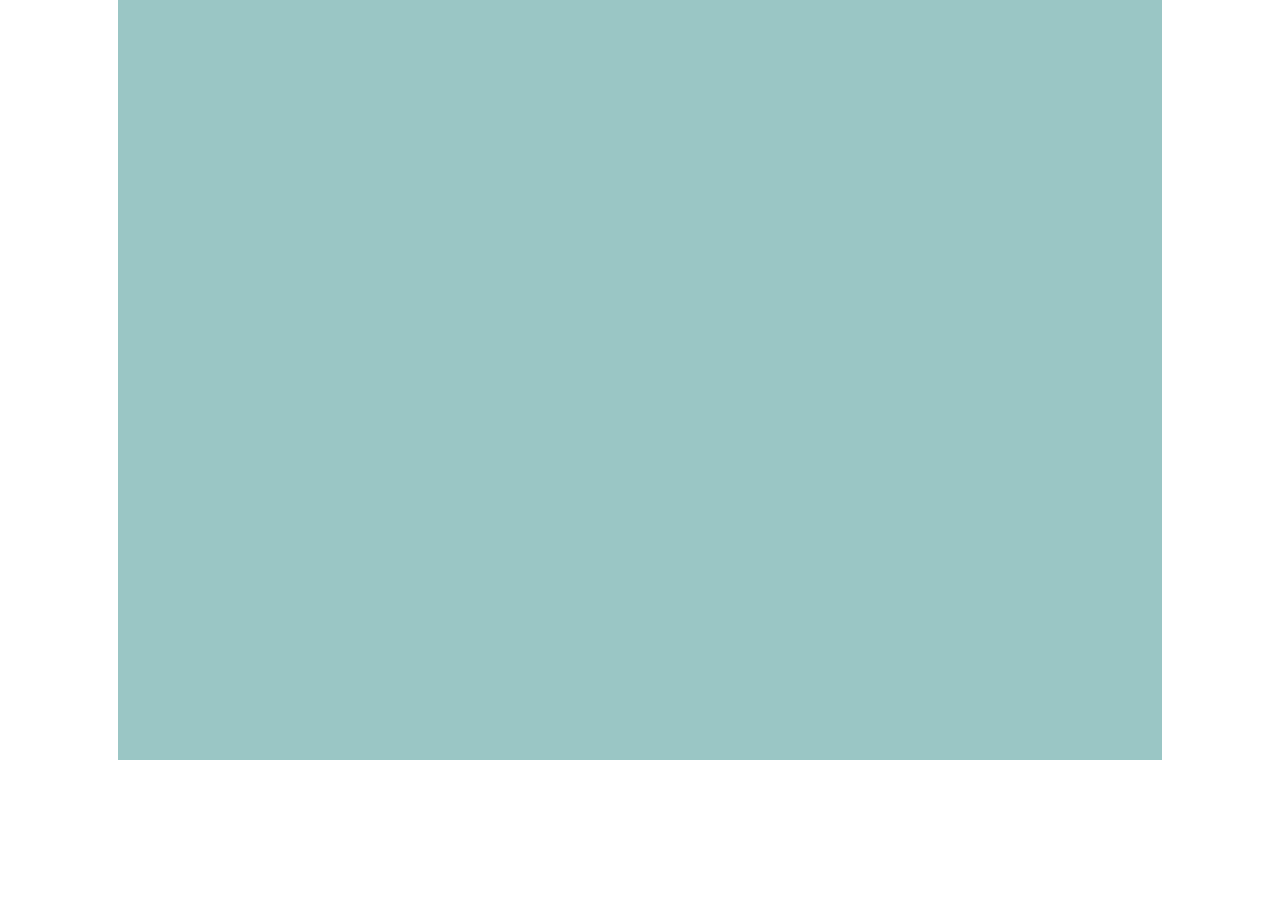
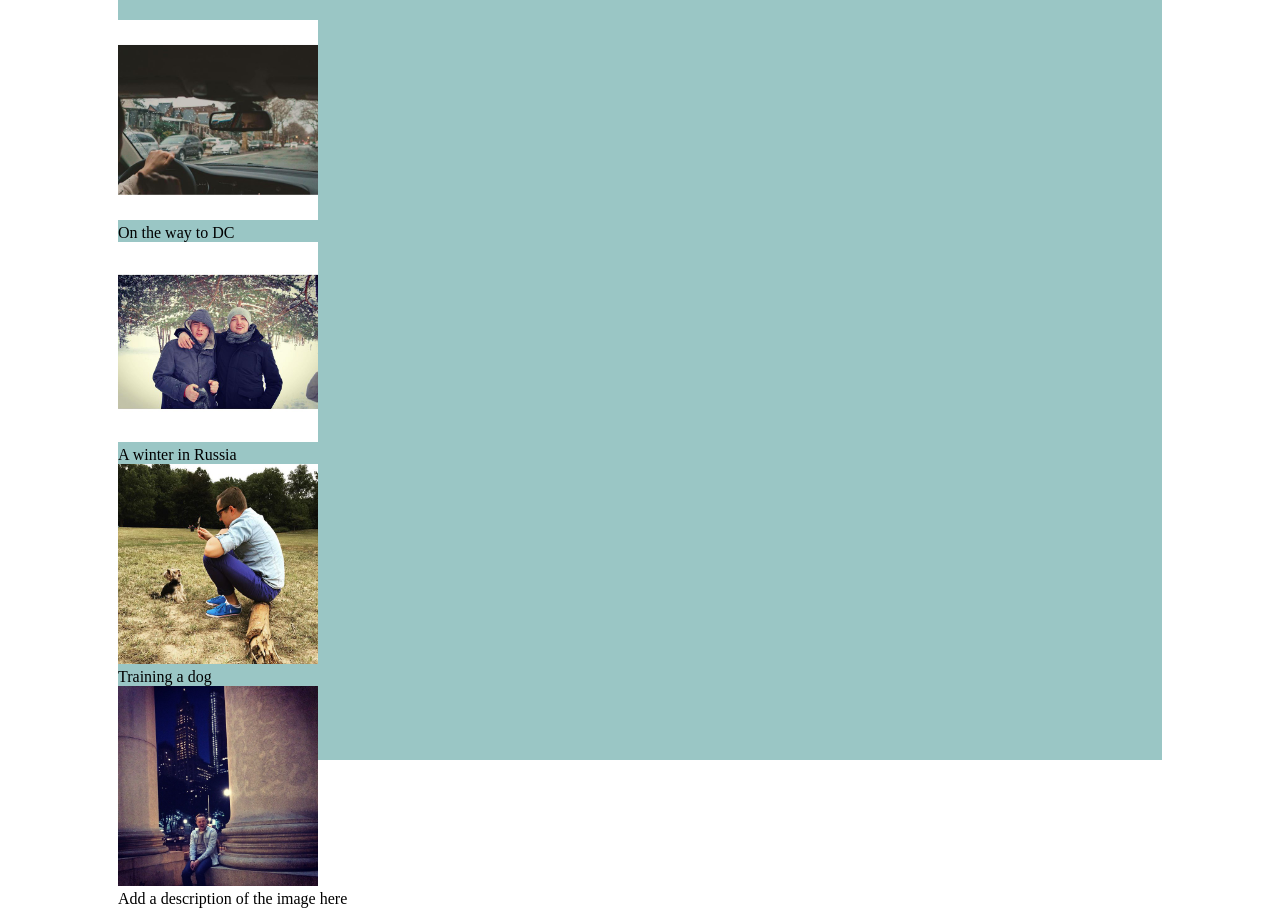
Before and after one commit to vaart/personalsite, a plain HTML site: page gallery.html in a window 1280 px wide. Shown: the part 48-956 px from the top of the page. Before the commit the page ends 816 px from the top, so only its background shows below. Drawn offline with Linux system fonts and the light colour scheme.

Commit message:
added a gallery

```diff
--- a/gallery.html
+++ b/gallery.html
@@ -19,10 +19,37 @@
 					<li><a href="index.html">HOME</a></li>
 				</ul>
 			</nav>
+		</div>
 
 	<div class="content">
 		<div class="leftColumn">
+			<div class="img">
+		  <a target="_blank" href="images/1.jpg">
+		    <img src="images/1.jpg" alt="Fjords" width="200" height="200">
+		  </a>
+		  <div class="desc">On the way to DC</div>
+		</div>
 
+		<div class="img">
+		  <a target="_blank" href="images/2.jpg">
+		    <img src="images/2.jpg" alt="Forest" width="200" height="200">
+		  </a>
+		  <div class="desc">A winter in Russia</div>
+		</div>
+
+		<div class="img">
+		  <a target="_blank" href="images/3.jpg">
+		    <img src="images/3.jpg" alt="Northern Lights" width="200" height="200">
+		  </a>
+		  <div class="desc">Training a dog</div>
+		</div>
+
+		<div class="img">
+		  <a target="_blank" href="images/4.jpg">
+		    <img src="images/4.jpg" alt="Mountains" width="200" height="200">
+		  </a>
+		  <div class="desc">Add a description of the image here</div>
+</div>
 		</div>
 		<div class="rightColumn">
 
```
Also changed, not shown: index.html (+1 -1 lines), images/1.jpg (added), images/2.jpg (added), images/3.jpg (added), images/4.jpg (added).
